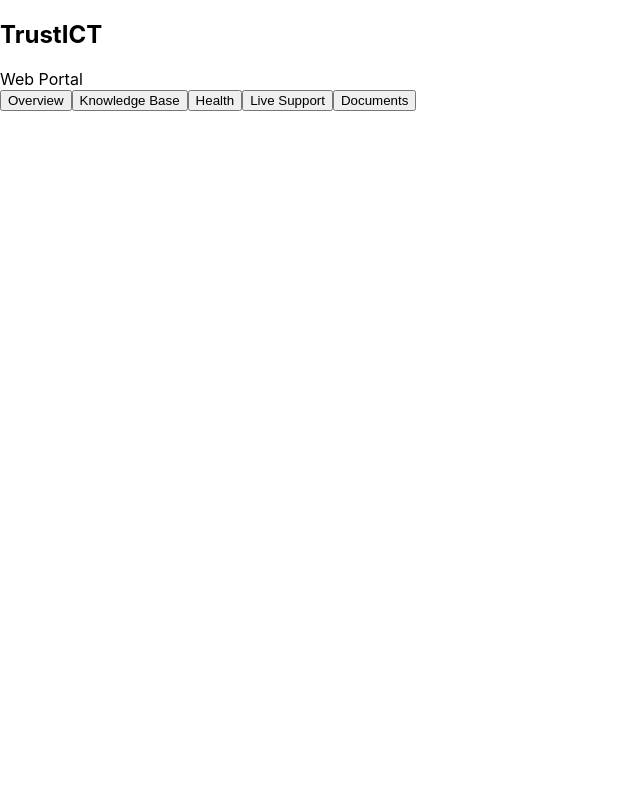
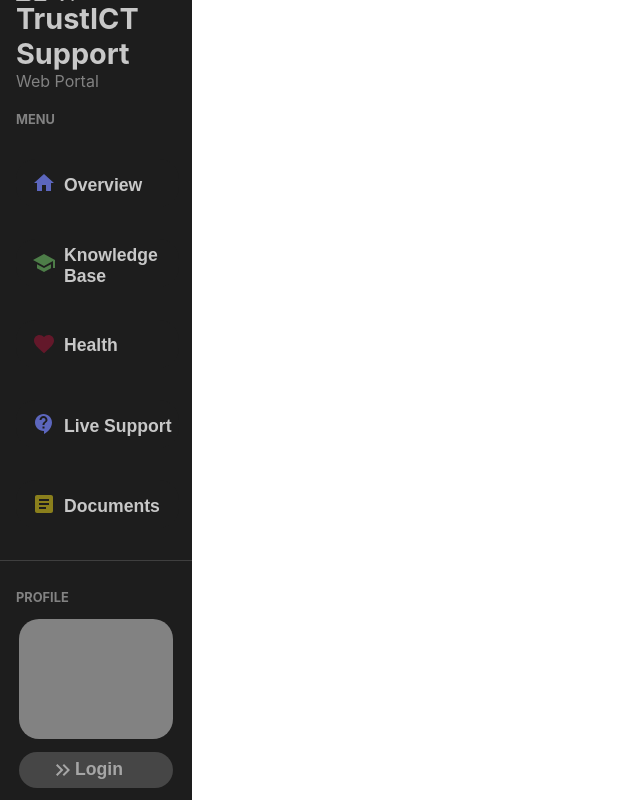
Before and after one commit to DougMDev/TrustICT-Portal, a React (Create React App) app in the folder client/: page / in a window 1280 px wide. Shown: the whole page, without its empty margins (0-640 px from the left). Built offline with nearby package versions, Linux system fonts and the light colour scheme.

Commit message:
Navbar Styles, mui icons added and coloured

```diff
--- a/client/package.json
+++ b/client/package.json
@@ -3,6 +3,10 @@
   "version": "0.1.0",
   "private": true,
   "dependencies": {
+    "@emotion/react": "^11.10.0",
+    "@emotion/styled": "^11.10.0",
+    "@mui/icons-material": "^5.8.4",
+    "@mui/material": "^5.9.3",
     "@testing-library/jest-dom": "^5.16.4",
     "@testing-library/react": "^13.3.0",
     "@testing-library/user-event": "^13.5.0",
--- a/client/src/components/ui/Content.jsx
+++ b/client/src/components/ui/Content.jsx
@@ -1,12 +1,9 @@
 import React, { Component } from "react";
+import "./Content.css";
 
 class Content extends Component {
   render() {
-    return (
-      <div>
-        <h2></h2>
-      </div>
-    );
+    return <div className="content"></div>;
   }
 }
 
--- /dev/null
+++ b/client/src/components/ui/NavLogin.css
@@ -0,0 +1,40 @@
+.navlogin {
+  display: flex;
+  flex-direction: column;
+  justify-content: space-evenly;
+  width: 100%;
+  height: 30%;
+  border-top: 1px solid rgba(200, 200, 200, 0.2);
+}
+
+.navlogin h3 {
+  color: rgb(130, 130, 130);
+  padding-left: 1rem;
+  padding-top: 1rem;
+  font-weight: 700;
+  font-size: 0.8rem;
+}
+
+.user-info {
+  height: 50%;
+  width: 80%;
+  background-color: rgb(130, 130, 130);
+  border-radius: 20px;
+  align-self: center;
+}
+
+.navlogin button {
+  justify-content: center;
+  align-items: center;
+  display: flex;
+  height: 15%;
+  width: 80%;
+  padding-right: 1.5rem;
+  align-self: center;
+  border-radius: 20px;
+  border: none;
+  background-color: rgb(70, 70, 70);
+  color: rgb(166, 166, 166);
+  font-size: 1.1rem;
+  font-weight: 700;
+}
--- /dev/null
+++ b/client/src/components/ui/NavLogin.jsx
@@ -0,0 +1,20 @@
+import React, { Component } from "react";
+import "./NavLogin.css";
+import KeyboardDoubleArrowRightIcon from "@mui/icons-material/KeyboardDoubleArrowRight";
+
+class NavLogin extends Component {
+  render() {
+    return (
+      <div className="navlogin">
+        <h3>PROFILE</h3>
+        <div className="user-info"></div>
+        <button>
+          <KeyboardDoubleArrowRightIcon />
+          Login
+        </button>
+      </div>
+    );
+  }
+}
+
+export default NavLogin;
--- /dev/null
+++ b/client/src/components/ui/Navbar.css
@@ -0,0 +1,80 @@
+.navbar {
+  width: 15%;
+  background-color: rgb(29, 29, 29);
+}
+
+.branding {
+  display: flex;
+  flex-direction: column;
+  justify-content: center;
+  width: 100%;
+  height: 10%;
+  padding-left: 1rem;
+}
+
+.branding h2,
+h3 {
+  padding: 0;
+  margin: 0;
+}
+
+.branding h2 {
+  color: rgb(200, 200, 200);
+  font-size: 1.8rem;
+}
+.branding span {
+  color: rgb(130, 130, 130);
+}
+.branding img {
+  width: 30%;
+}
+
+.navlinks {
+  display: flex;
+  flex-direction: column;
+  justify-content: space-evenly;
+  width: 100%;
+  height: 60%;
+}
+
+.navlinks span {
+  color: rgb(130, 130, 130);
+  padding-left: 1rem;
+  font-weight: 700;
+  font-size: 0.8rem;
+}
+
+.nav-boxes {
+  display: flex;
+  align-items: center;
+  width: 100%;
+  height: 10%;
+  margin-left: 1rem;
+}
+
+.nav-boxes button {
+  display: flex;
+  align-items: center;
+  width: 85%;
+  height: 100%;
+  border-radius: 20px;
+  background-color: rgb(29, 29, 29);
+  border: none;
+  transition: all 0.3s ease-in-out;
+  text-align: left;
+  padding-left: 1rem;
+  color: rgb(200, 200, 200);
+}
+
+.nav-boxes button span {
+  color: rgb(200, 200, 200);
+  font-size: 1.1rem;
+  font-weight: 600;
+  padding-top: 0.3rem;
+  padding-left: 0.5rem;
+}
+
+.nav-boxes button:hover {
+  background-color: rgb(44, 44, 44);
+  cursor: pointer;
+}
--- a/client/src/components/ui/Navbar.jsx
+++ b/client/src/components/ui/Navbar.jsx
@@ -1,30 +1,68 @@
 import React, { Component } from "react";
+import "./Navbar.css";
+import tptLogo from "../../media/tptlogo.png";
+import NavLogin from "./NavLogin";
+import HomeIcon from "@mui/icons-material/Home";
+import SchoolIcon from "@mui/icons-material/School";
+import FavoriteIcon from "@mui/icons-material/Favorite";
+import ContactSupportIcon from "@mui/icons-material/ContactSupport";
+import ArticleIcon from "@mui/icons-material/Article";
 
 class Navbar extends Component {
   constructor(props) {
     super(props);
 
-    this.state = { currentPage: "Overview" };
+    this.state = { currentPage: "overview" };
 
     this.handleClick = this.handleClick.bind(this);
   }
-  handleClick() {
-    this.setState({ currentPage: "Test Page" });
+  handleClick(e) {
+    this.setState({ currentPage: e.target.id }, () => {
+      console.log(this.state.currentPage);
+    });
   }
   render() {
     return (
-      <div>
+      <div className="navbar">
         <div className="branding">
-          <h2>TrustICT</h2>
+          <img src={tptLogo} alt="the partnership trust logo"></img>
+          <h2>TrustICT Support</h2>
           <span>Web Portal</span>
         </div>
-        <div className="navlink">
-          <button onClick={this.handleClick}>Overview</button>
-          <button onClick={this.handleClick}>Knowledge Base</button>
-          <button onClick={this.handleClick}>Health</button>
-          <button onClick={this.handleClick}>Live Support</button>
-          <button onClick={this.handleClick}>Documents</button>
+        <div className="navlinks">
+          <span>MENU</span>
+          <div className="nav-boxes">
+            <button onClick={this.handleClick} id="overview">
+              <HomeIcon style={{ fill: "#5c66bd" }} />
+              <span>Overview</span>
+            </button>
+          </div>
+          <div className="nav-boxes">
+            <button onClick={this.handleClick} id="knowledge">
+              <SchoolIcon style={{ fill: "#4d7d48" }} />
+              <span>Knowledge Base</span>
+            </button>
+          </div>
+          <div className="nav-boxes">
+            <button onClick={this.handleClick} id="health">
+              <FavoriteIcon style={{ fill: "#63182a" }} />
+              <span>Health</span>
+            </button>
+          </div>
+          <div className="nav-boxes">
+            <button onClick={this.handleClick} id="support">
+              <ContactSupportIcon style={{ fill: "#5c66bd" }} />
+              <span>Live Support</span>
+            </button>
+          </div>
+          <div className="nav-boxes">
+            <button onClick={this.handleClick} id="documents">
+              <ArticleIcon style={{ fill: "#8a7f1c" }} />
+              <span>Documents</span>
+            </button>
+          </div>
         </div>
+        <NavLogin />
       </div>
     );
   }
```
Also changed, not shown: client/src/components/ui/Content.css (added), client/src/media/tptlogo.png (added), 1 other file (tests, documents, lock files or other folders).
